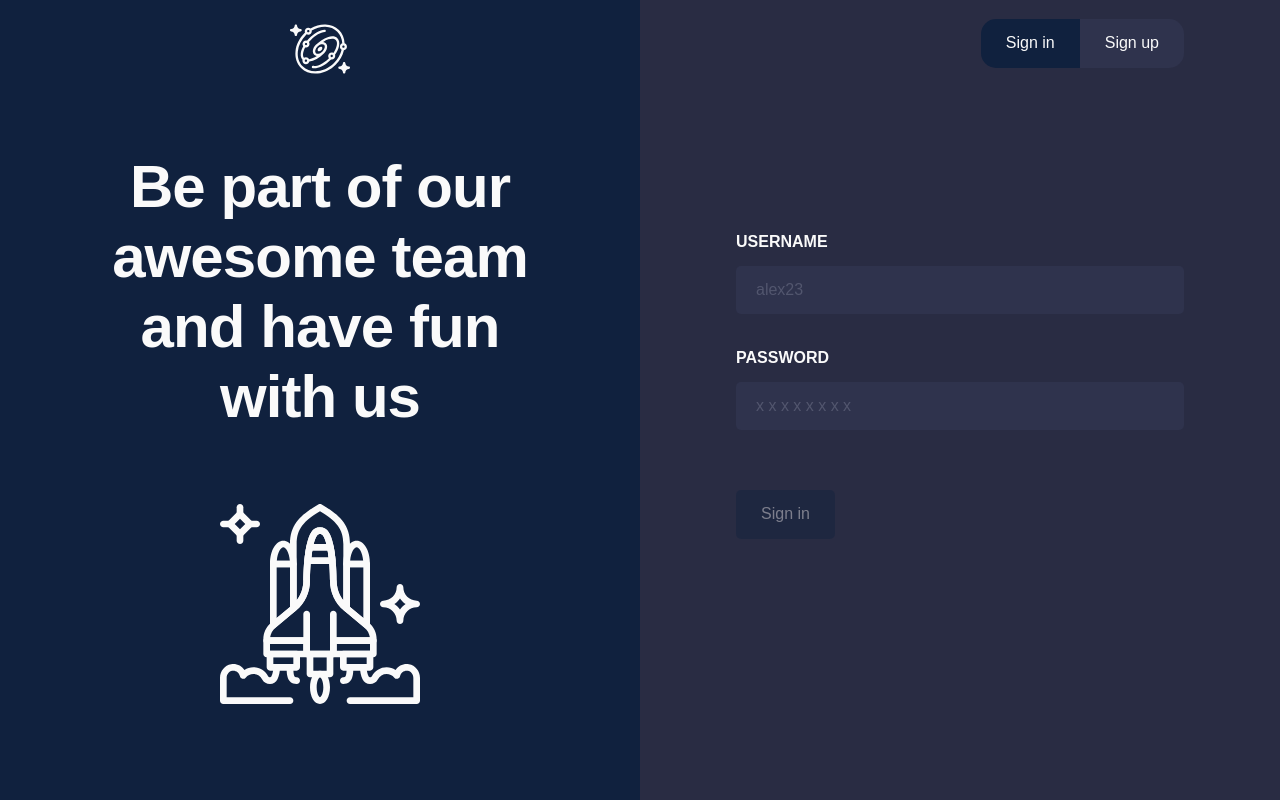
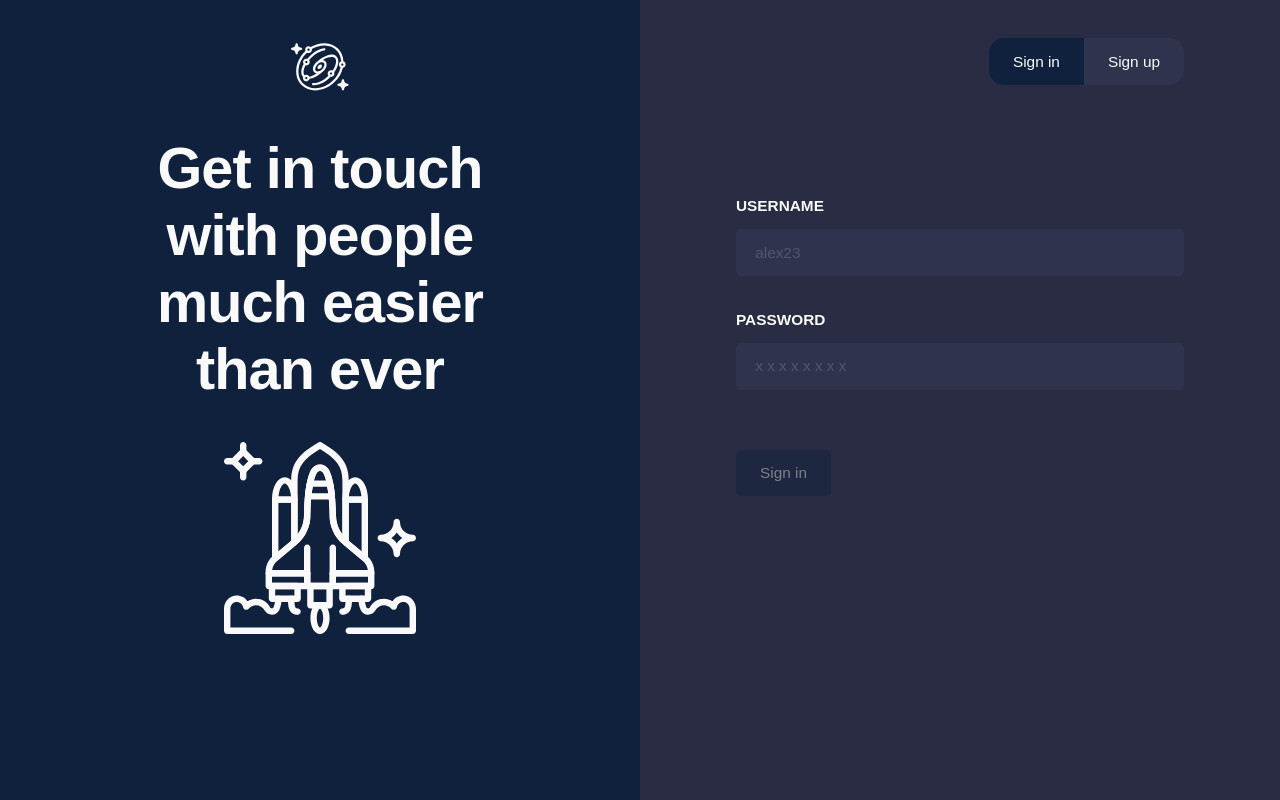
Before and after one commit to iffypixy/messenger-web, a React (Create React App) app: page /login in a window 1280 px wide. Built offline with nearby package versions, Linux system fonts and the light colour scheme.

Commit message:
feat: auth-page responsive

```diff
--- a/public/index.html
+++ b/public/index.html
@@ -2,6 +2,7 @@
 <html lang="en">
 <head>
     <meta charset="UTF-8">
+    <meta name="viewport" content="width=device-width, initial-scale=1">
     <title>Web-messenger</title>
 </head>
 <body>
--- a/src/features/auth/templates/auth-template.tsx
+++ b/src/features/auth/templates/auth-template.tsx
@@ -8,15 +8,9 @@ import {MainTemplate} from "@ui/templates";
 export const AuthTemplate: React.FC = ({children}) => (
     <MainTemplate>
         <Wrapper>
-            <Row basis="50%">
-                <Representation />
-            </Row>
+            <Representation />
 
-            <Row basis="50%">
-                <FormBlock>
-                    {children}
-                </FormBlock>
-            </Row>
+            <FormBlock>{children}</FormBlock>
         </Wrapper>
     </MainTemplate>
 );
@@ -29,7 +23,7 @@ const Representation: React.FC = () => (
             </Row>
 
             <Row>
-                <H1 align="center">Be part of our awesome team and have fun with us</H1>
+                <H1 align="center">Get in touch with people much easier than ever</H1>
             </Row>
 
             <Row justify="center">
@@ -39,19 +33,24 @@ const Representation: React.FC = () => (
     </Presentation>
 );
 
-const Presentation = styled.div`
-    display: flex;
-    justify-content: center;
-    width: 100%;
-    height: 100%;
-    background-color: ${({theme}) => theme.palette.secondary.main};
-    padding: 3% 0 15%;
-`;
-
 const Wrapper = styled.div`
     display: flex;
     width: 100%;
     height: 100vh;
+`;
+
+const Presentation = styled.div`
+    width: 100%;
+    height: 100%;
+    display: flex;
+    justify-content: center;
+    flex-basis: 50%;
+    background-color: ${({theme}) => theme.palette.secondary.main};
+    padding: 3% 0 15%;
+
+    @media only screen and (max-width: ${({theme}) => theme.breakpoints.md}) {
+      display: none;
+    }
 `;
 
 const FormBlock = styled.div`
@@ -59,6 +58,11 @@ const FormBlock = styled.div`
     justify-content: center;
     width: 100%;
     height: 100%;
+    flex-basis: 50%;
     background-color: ${({theme}) => theme.palette.primary.dark};
     padding: 3% 0 15%;
+
+    @media only screen and (max-width: ${({theme}) => theme.breakpoints.md}) {
+      flex-basis: 100%;
+    }
 `;
--- a/src/global-styles.ts
+++ b/src/global-styles.ts
@@ -1,4 +1,4 @@
-import {createGlobalStyle} from "styled-components";
+import {createGlobalStyle, css} from "styled-components";
 
 export const GlobalStyles = createGlobalStyle`
     html {
@@ -181,4 +181,36 @@ export const GlobalStyles = createGlobalStyle`
     [hidden] {
       display: none;
     }
+
+    ${({theme}) => css`
+      @media only screen and (max-width: ${theme.breakpoints.xl}) {
+        html {
+          font-size: 65%;
+        }
+      }
+
+      @media only screen and (max-width: ${theme.breakpoints.lg}) {
+        html {
+          font-size: 60%;
+        }
+      }
+
+      @media only screen and (max-width: ${theme.breakpoints.md}) {
+        html {
+          font-size: 55%;
+        }
+      }
+
+      @media only screen and (max-width: ${theme.breakpoints.sm}) {
+        html {
+          font-size: 50%;
+        }
+      }
+
+      @media only screen and (max-width: ${theme.breakpoints.xs}) {
+        html {
+          font-size: 45%;
+        }
+      }
+    `}
 `;
--- a/src/lib/theming/themes/common.ts
+++ b/src/lib/theming/themes/common.ts
@@ -2,11 +2,11 @@ const fontFamily = "\"Jetbrains Mono\", sans-serif";
 
 export const commonTheme = {
     breakpoints: {
-        xs: 0,
-        sm: 600,
-        md: 960,
-        lg: 1280,
-        xl: 1920
+        xs: "0px",
+        sm: "600px",
+        md: "960px",
+        lg: "1280px",
+        xl: "1920px"
     },
     direction: "ltr",
     typography: {
--- a/tsconfig.paths.json
+++ b/tsconfig.paths.json
@@ -6,7 +6,8 @@
       "@lib/*": ["./lib", "./lib/*"],
       "@ui/*": ["./ui", "./ui/*"],
       "@pages/*": ["./pages", "./pages/*"],
-      "@api/*": ["./api", "./api/*"]
+      "@api/*": ["./api", "./api/*"],
+      "@typings/*": ["./typings", "./typings/*"]
     }
   }
 }
```
Also changed, not shown: src/typings/styled.d.ts (renamed from typings/styled.d.ts, +5 -5 lines), craco.config.js (indentation only).
